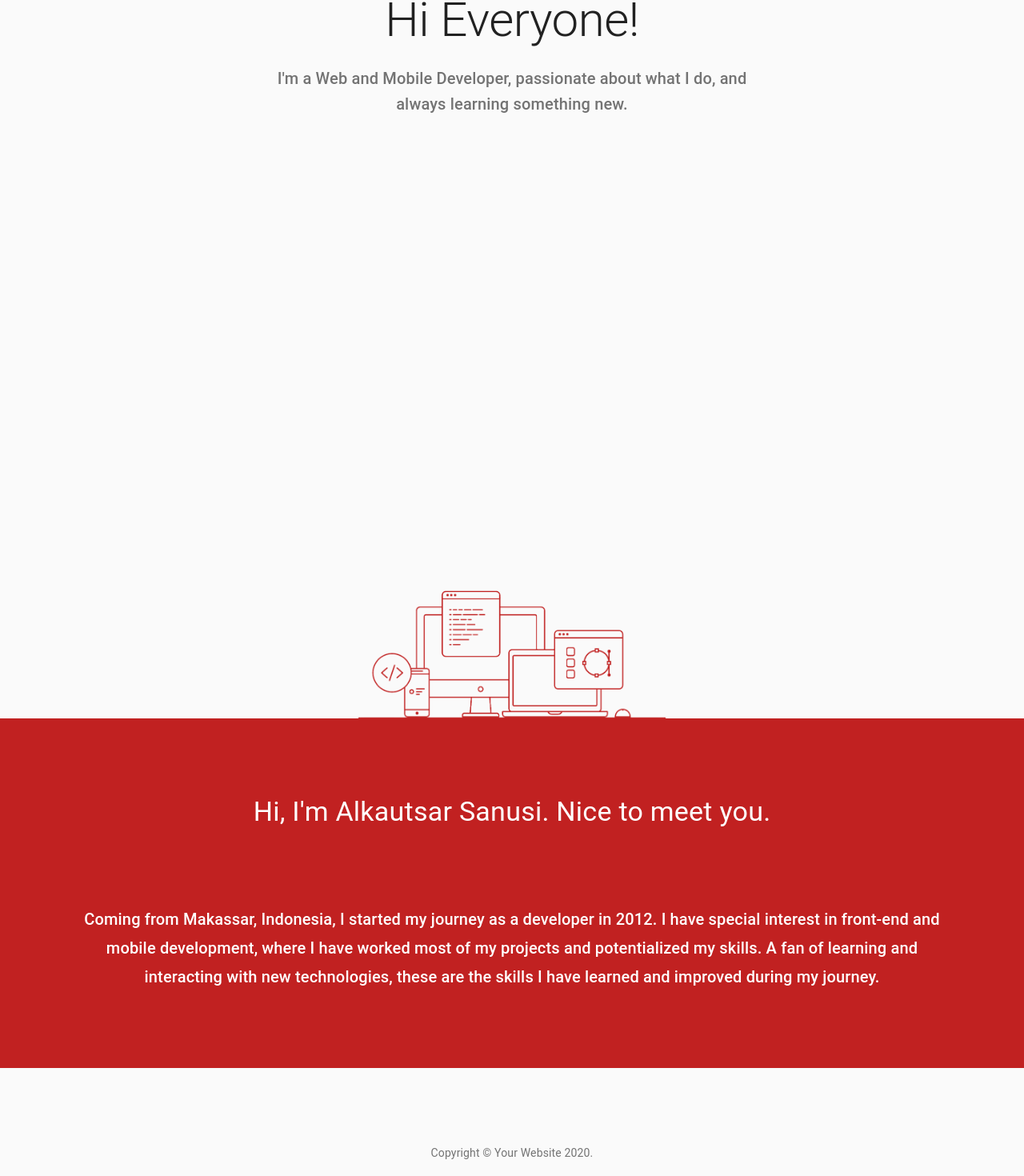
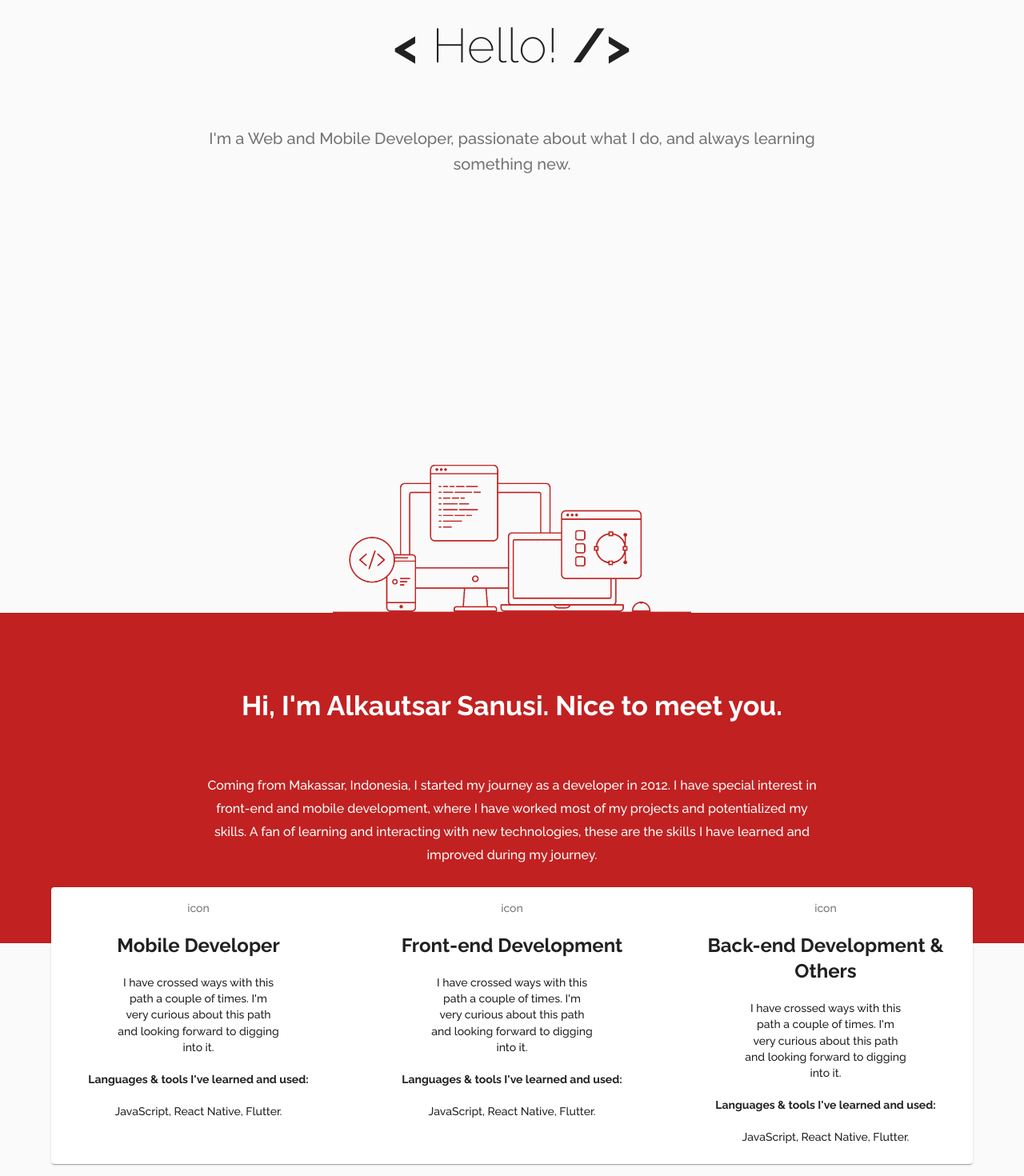
Before and after one commit to alsanusi/new-als-site, a React (Create React App) app: page / in a window 1280 px wide. Shown: the part 155-1625 px from the top of the page at 80% size. Built offline with nearby package versions, Linux system fonts and the light colour scheme.

Commit message:
feat: new layout and card

```diff
--- a/src/App.css
+++ b/src/App.css
@@ -11,6 +11,10 @@
   .App-logo {
     animation: App-logo-spin infinite 20s linear;
   }
+}
+
+.body {
+  font-family: 'Raleway', sans-serif;
 }
 
 .App-header {
@@ -32,6 +36,7 @@
   from {
     transform: rotate(0deg);
   }
+
   to {
     transform: rotate(360deg);
   }
--- a/src/App.js
+++ b/src/App.js
@@ -1,11 +1,26 @@
 import React from 'react';
-// import logo from './logo.svg';
+import { createMuiTheme } from '@material-ui/core/styles';
+import { ThemeProvider } from '@material-ui/styles';
 import './App.css';
 import Index from './views/Index'
 
+const theme = createMuiTheme({
+  typography: {
+    fontFamily: [
+      'Raleway',
+      'sans-serif'
+    ].join(','),
+  }
+});
+
+
 function App() {
   return (
-    <Index />
+      <ThemeProvider theme={theme}>
+        <div className="App">
+          <Index />
+        </div>
+      </ThemeProvider>
   );
 }
 
--- a/src/index.css
+++ b/src/index.css
@@ -1,14 +1,16 @@
 body {
   margin: 0;
-  font-family: -apple-system, BlinkMacSystemFont, 'Segoe UI', 'Raleway', 'Oxygen',
+  /* font-family: -apple-system, BlinkMacSystemFont, 'Segoe UI', 'Raleway', 'Oxygen',
     'Ubuntu', 'Cantarell', 'Fira Sans', 'Droid Sans', 'Helvetica Neue',
-    sans-serif;
+    sans-serif; */
+  font-family: 'Raleway', sans-serif;
   -webkit-font-smoothing: antialiased;
   -moz-osx-font-smoothing: grayscale;
   background-color: #fff;
 }
 
 code {
-  font-family: source-code-pro, Menlo, Monaco, Consolas, 'Courier New', 'Raleway',
-    monospace;
+  /* font-family: source-code-pro, Menlo, Monaco, Consolas, 'Courier New', 'Raleway',
+    monospace; */
+  font-family: 'Raleway', sans-serif;
 }
--- a/src/views/Index.jsx
+++ b/src/views/Index.jsx
@@ -6,6 +6,7 @@ import Container from '@material-ui/core/Container';
 import Box from '@material-ui/core/Box';
 import AppBar from './components/AppBar';
 import Copyright from './components/Copyright';
+import Skills from './components/Skills';
 
 const useStyles = makeStyles((theme) => ({
     '@global': {
@@ -16,8 +17,8 @@ const useStyles = makeStyles((theme) => ({
         },
     },
     heroContent: {
-        padding: theme.spacing(8, 0, 6),
-        height: '100vh'
+        padding: theme.spacing(12, 0, 6),
+        height: '80vh'
     },
     cardHeader: {
         backgroundColor:
@@ -40,43 +41,65 @@ const useStyles = makeStyles((theme) => ({
         },
     },
     img: {
-        width: '30%',
         marginLeft: 'auto',
         marginRight: 'auto',
         display: 'block',
         [theme.breakpoints.up('xs')]: {
             width: '80%',
         },
-        [theme.breakpoints.up('lg')]: {
-            width: '30%',
+        [theme.breakpoints.up('md')]: {
+            width: '35%',
         },
     },
     descHeader: {
         paddingTop: theme.spacing(12),
-        color: '#fff'
+        color: '#fff',
+        fontWeight: 'bold'
     },
     desc: {
         color: '#fff',
         lineHeight: '1.8',
-        whiteSpace: 'no-wrap',
-        margin: theme.spacing(12),
+        width: '60%',
+        marginTop: theme.spacing(8),
+        marginLeft: 'auto',
+        marginRight: 'auto',
         paddingBottom: theme.spacing(12),
+    },
+    redBox: {
+        backgroundColor: '#C12121',
+        minHeight: '50vh',
+        width: '100%'
+    },
+    bullet: {
+        display: 'inline-block',
+        margin: '0 2px',
+        fontWeight: 'bold'
+    },
+    headerSpacing: {
+        marginBottom: theme.spacing(8),
+    },
+    headerDesc: {
+        width: '60%',
+        marginLeft: 'auto',
+        marginRight: 'auto',
     }
 }));
 
 export default function Index() {
     const classes = useStyles();
+    const open = <span className={classes.bullet}>{"<"}</span>;
+    const close = <span className={classes.bullet}>{"/>"}</span>;
 
     return (
         <Fragment>
             <CssBaseline />
             <AppBar />
             {/* Hero unit */}
-            <Container maxWidth="sm" component="main" className={classes.heroContent}>
-                <Typography component="h1" variant="h2" align="center" color="textPrimary" gutterBottom>
-                    Hi Everyone!
+            <Container component="main" className={classes.heroContent}>
+                <Typography component="h1" variant="h2" align="center" color="textPrimary" className={classes.headerSpacing}>
+                    {open} Hello! {close}
                 </Typography>
-                <Typography variant="h6" align="center" color="textSecondary" component="p">
+                <Typography variant="h6" align="center" color="textSecondary" component="p" className={classes.headerDesc}>
                     I'm a Web and Mobile Developer, passionate about what I do,
                     and always learning something new.
                 </Typography>
@@ -89,11 +112,11 @@ export default function Index() {
                     src={require("../assets/img/laptop.png")}
                 />
             </div>
-            <Box width="auto" style={{ backgroundColor: '#C12121', minHeight: '50vh', width: '100%' }}>
+            <Box width="auto" className={classes.redBox}>
                 <Typography variant="h4" align="center" gutterBottom className={classes.descHeader}>
                     Hi, I'm Alkautsar Sanusi. Nice to meet you.
                 </Typography>
-                <Typography variant="h6" align="center" className={classes.desc}>
+                <Typography variant="subtitle1" align="center" component="p" className={classes.desc}>
                     Coming from Makassar, Indonesia, I started my journey as a developer in 2012.
                     I have special interest in front-end and mobile development,
                     where I have worked most of my projects and potentialized my skills.
@@ -101,6 +124,7 @@ export default function Index() {
                     these are the skills I have learned and improved during my journey.
                 </Typography>
             </Box>
+            <Skills />
             <Box mt={5}>
                 <Copyright />
             </Box>
--- /dev/null
+++ b/src/views/components/Skills.jsx
@@ -0,0 +1,108 @@
+import React from 'react';
+import { makeStyles } from '@material-ui/core/styles';
+import Card from '@material-ui/core/Card';
+import CardContent from '@material-ui/core/CardContent';
+import Typography from '@material-ui/core/Typography';
+import Grid from '@material-ui/core/Grid';
+
+const useStyles = makeStyles({
+    root: {
+        width: '90%',
+        zIndex: '999',
+        marginTop: '-70px',
+        marginLeft: 'auto',
+        marginRight: 'auto'
+    },
+    title: {
+        fontSize: 14,
+    },
+    pos: {
+        marginBottom: 12,
+    },
+    skillsHeader: {
+        fontWeight: 'bold',
+        marginBottom: 20,
+        marginTop: 20
+    },
+    skillsDesc: {
+        marginBotton: 30,
+        width: '60%',
+        marginLeft: 'auto',
+        marginRight: 'auto',
+    },
+    skillsLanguage: {
+        marginTop: 20,
+        marginBottom: 20,
+        fontWeight: 'bold'
+    }
+});
+
+export default function SimpleCard() {
+    const classes = useStyles();
+    // const bull = <span className={classes.bullet}>•</span>;
+
+    return (
+        <Card className={classes.root}>
+            <Grid container spacing={3}>
+                <Grid item xs={12} md={4}>
+                    <CardContent>
+                        <Typography className={classes.title} color="textSecondary" gutterBottom>
+                            icon
+                        </Typography>
+                        <Typography variant="h5" component="h2" gutterBottom className={classes.skillsHeader}>
+                            Mobile Developer
+                        </Typography>
+                        <Typography variant="body2" component="p" gutterBottom className={classes.skillsDesc}>
+                            I have crossed ways with this path a couple of times. I'm very curious about this path and looking forward to digging into it.
+                        </Typography>
+                        <Typography variant="body2" component="p" gutterBottom className={classes.skillsLanguage}>
+                            Languages & tools I've learned and used:
+                        </Typography>
+                        <Typography variant="body2" component="p">
+                            JavaScript, React Native, Flutter.
+                        </Typography>
+                    </CardContent>
+                </Grid>
+                <Grid item xs={12} md={4}>
+                    <CardContent>
+                        <Typography className={classes.title} color="textSecondary" gutterBottom>
+                            icon
+                        </Typography>
+                        <Typography variant="h5" component="h2" gutterBottom className={classes.skillsHeader}>
+                            Front-end Development
+                        </Typography>
+                        <Typography variant="body2" component="p" gutterBottom className={classes.skillsDesc}>
+                            I have crossed ways with this path a couple of times. I'm very curious about this path and looking forward to digging into it.
+                        </Typography>
+                        <Typography variant="body2" component="p" gutterBottom className={classes.skillsLanguage}>
+                            Languages & tools I've learned and used:
+                        </Typography>
+                        <Typography variant="body2" component="p">
+                            JavaScript, React Native, Flutter.
+                        </Typography>
+                    </CardContent>
+                </Grid>
+                <Grid item xs={12} md={4}>
+                    <CardContent>
+                        <Typography className={classes.title} color="textSecondary" gutterBottom>
+                            icon
+                        </Typography>
+                        <Typography variant="h5" component="h2" gutterBottom className={classes.skillsHeader}>
+                            Back-end Development & Others
+                        </Typography>
+                        <Typography variant="body2" component="p" gutterBottom className={classes.skillsDesc}>
+                            I have crossed ways with this path a couple of times. I'm very curious about this path and looking forward to digging into it.
+                        </Typography>
+                        <Typography variant="body2" component="p" gutterBottom className={classes.skillsLanguage}>
+                            Languages & tools I've learned and used:
+                        </Typography>
+                        <Typography variant="body2" component="p">
+                            JavaScript, React Native, Flutter.
+                        </Typography>
+                    </CardContent>
+                </Grid>
+            </Grid>
+
+        </Card>
+    );
+}
```
